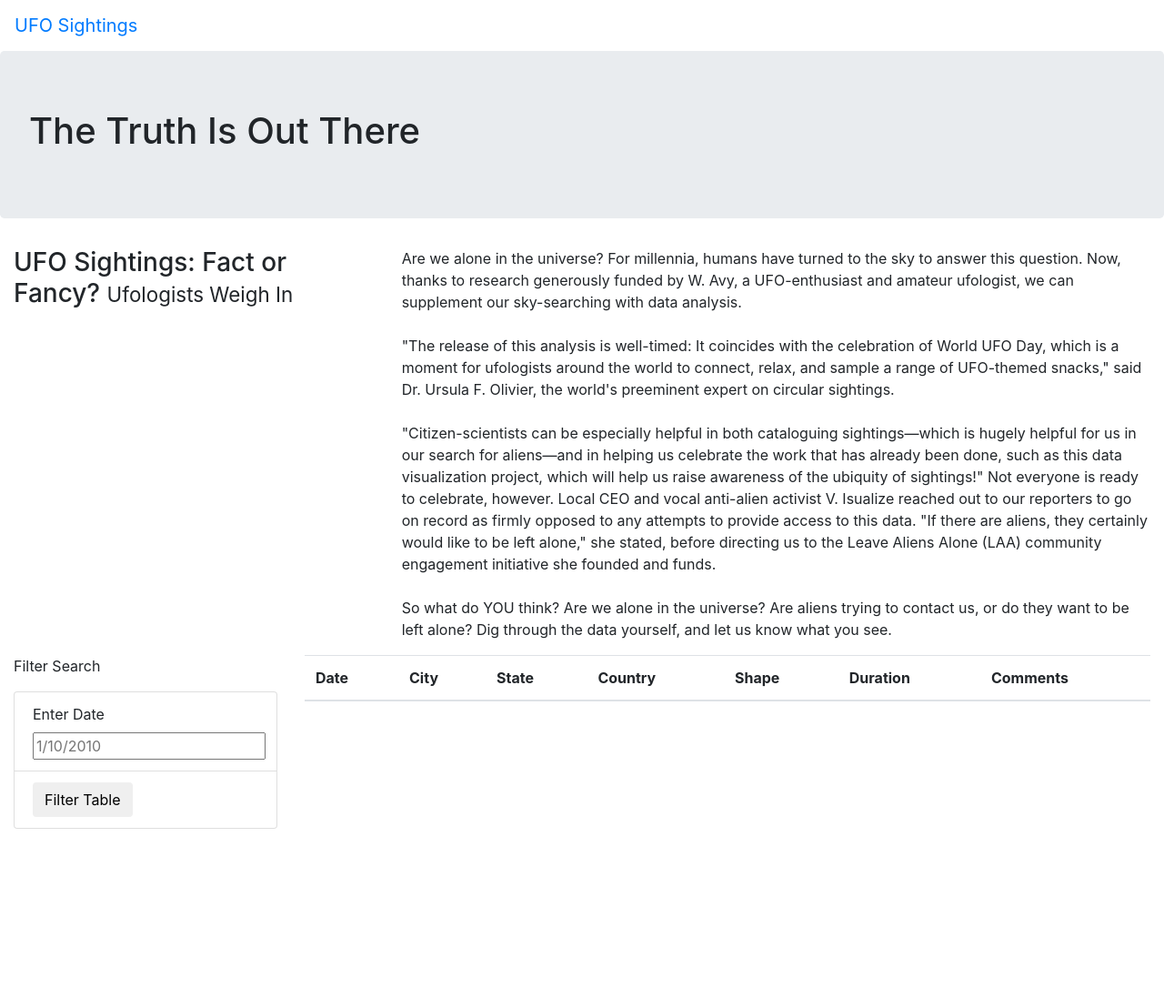
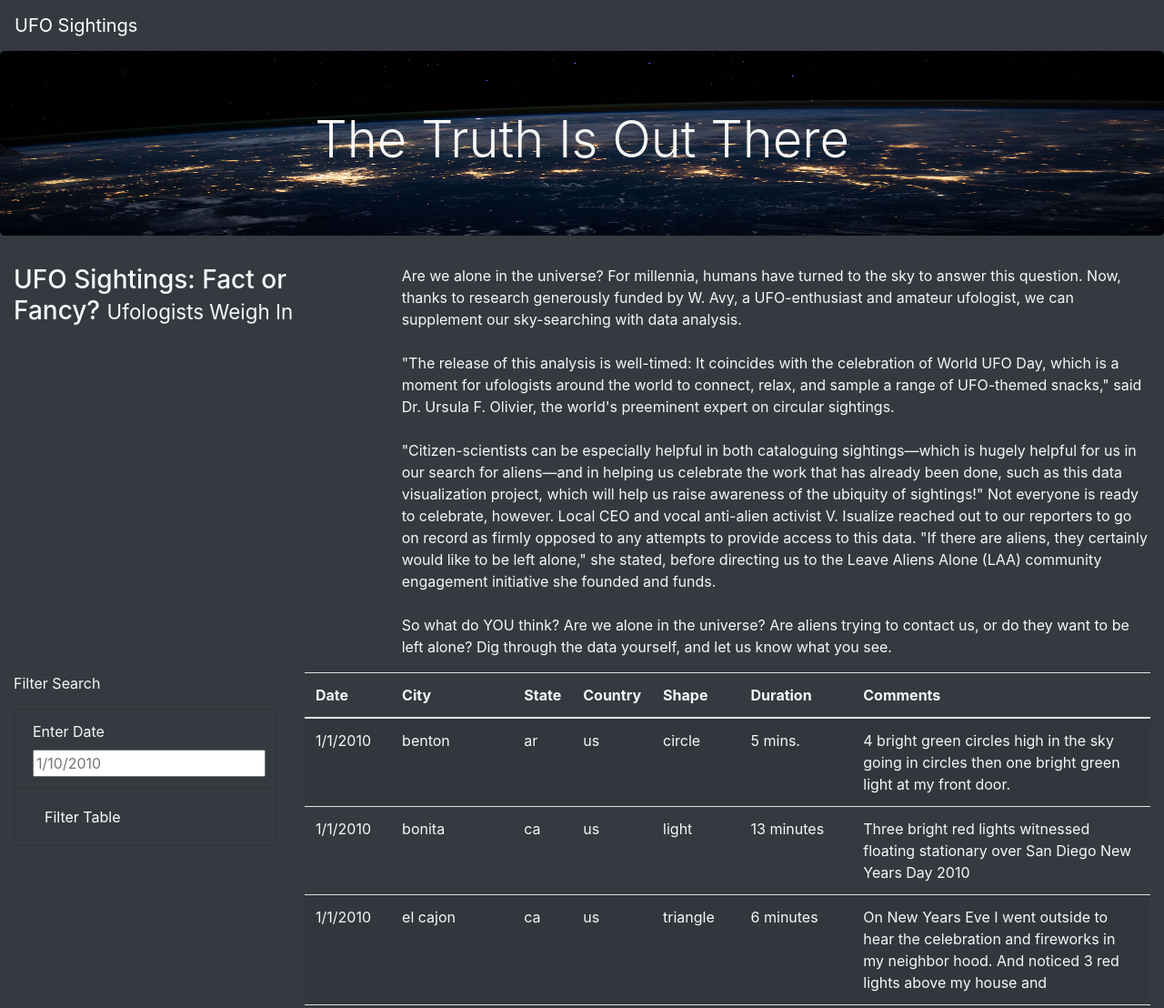
Before and after one commit to Nino-gb/UFOs, a plain HTML site: page index.html in a window 1280 px wide. Shown: the top 1108 px of the page at 91% size. Before the commit the page ends 911 px from the top, so only its background shows below. Drawn offline with nearby package versions, Linux system fonts and the light colour scheme.

Commit message:
add image and updata index.

```diff
--- a/index.html
+++ b/index.html
@@ -15,12 +15,13 @@
     <link rel="stylesheet" href="static/css/style.css">
 </head>
 <body>
+    <body class="bg-dark">
     <div class="wrapper">
-        <nav class="navbar navbar-expand-lg">
+        <nav class="navbar navbar-dark bg-dark navbar-expand-lg">
             <a class="navbar-brand" href="index.html">UFO Sightings</a>
         </nav>
         <div class="jumbotron">
-            <h1>The Truth Is Out There</h1>
+            <h1 class="display-4">The Truth Is Out There</h1>
         </div>
         <div class="container-fluid">
                 <div class="row">
@@ -34,9 +35,6 @@
                             Not everyone is ready to celebrate, however. Local CEO and vocal anti-alien activist V. Isualize reached out to our reporters to go on record as firmly opposed to any attempts to provide access to this data. "If there are aliens, they certainly would like to be left alone," she stated, before directing us to the Leave Aliens Alone (LAA) community engagement initiative she founded and funds.<br><br>
                             So what do YOU think? Are we alone in the universe? Are aliens trying to contact us, or do they want to be left alone? Dig through the data yourself, and let us know what you see.
 
-
-
-
                         </p>
                     </div>
                 </div>
@@ -44,19 +42,19 @@
         <div class="container-fluid">
                 <div class="row">
                     <div class="col-md-3">
-                        <form>
+                        <form class="bg-dark">
                             <p>Filter Search</p>
-                            <ul class="list-group">
-                                <li class="list-group-item">
-                                    <label for="date">Enter Date</label>
-                                        <input type="text" placeholder="1/10/2010" id="datetime" />
+                            <ul class="list-group bg-dark">
+                                <li class="list-group-item bg-dark">
+                                <label for="date">Enter Date</label>
+                                <input type="text" placeholder="1/10/2010" id="datetime" />
                                 </li>
-                                <li class="list-group-item">
-                                    <button id="filter-btn" type="button" class="btn btn-default">Filter Table</button>
-
-                                </li>
+                                <li class="list-group-item bg-dark ">
+                                   <button id="filter-btn" type="button" class="btn btn-dark">
+                                        Filter Table
+                                    </button>
                             </ul>
-                          </form>
+                          </form class="bg-dark" >
                     </div>
                     <div class="col-md-9">
                         <table class="table table-striped">
@@ -74,6 +72,9 @@
                             <tbody></tbody>
                           </table>
                         </div>
+                        <script src="https://cdnjs.cloudflare.com/ajax/libs/d3/4.11.0/d3.js"></script>
+                        <script src="static/js/data.js"></script>
+                        <script src="static/js/app.js"></script>
 
                 </div>
                 </div>
--- a/static/css/style.css
+++ b/static/css/style.css
@@ -0,0 +1,10 @@
+body {
+
+    color: #f7f7f7;
+  }
+
+.jumbotron {
+    background-image: url("../images/nasa.jpg");
+    background-size: 100% 100%;
+    text-align: center;
+}
```
Also changed, not shown: static/images/nasa.jpg (added), 3 other files.
